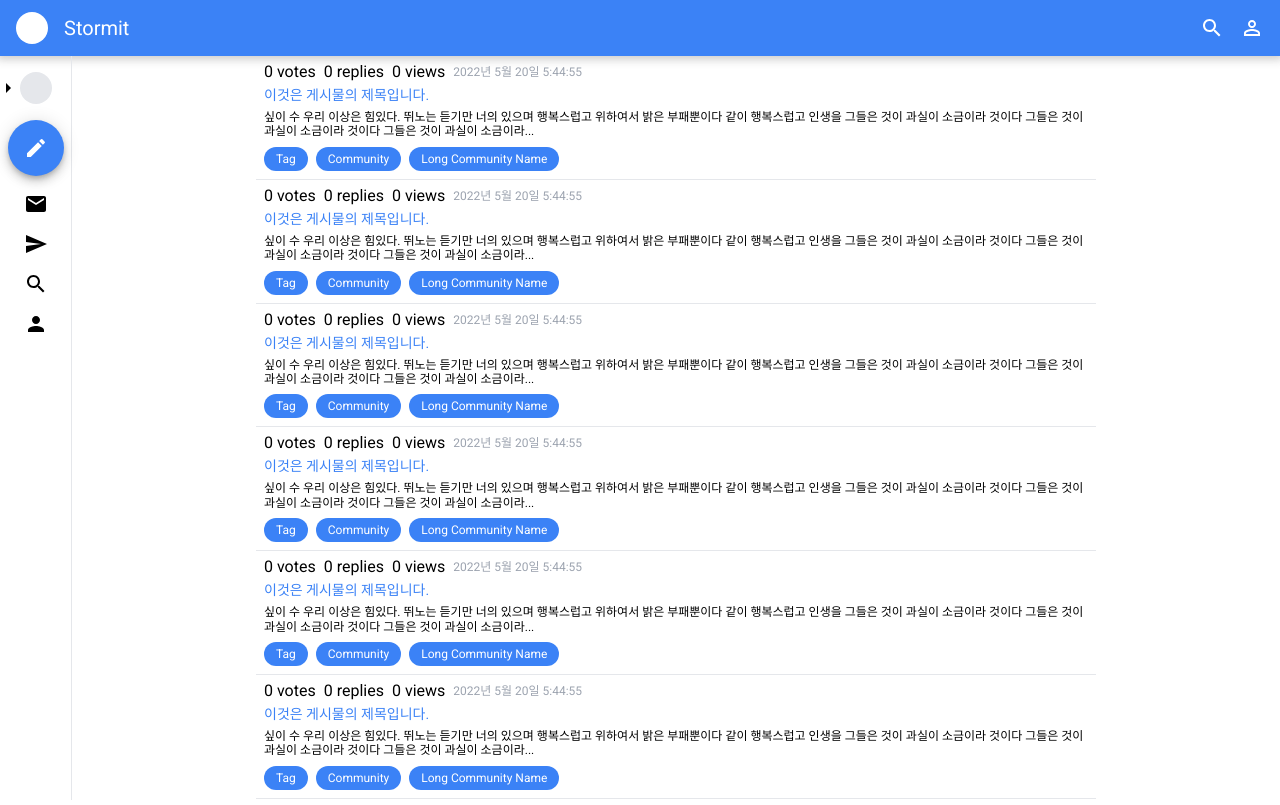
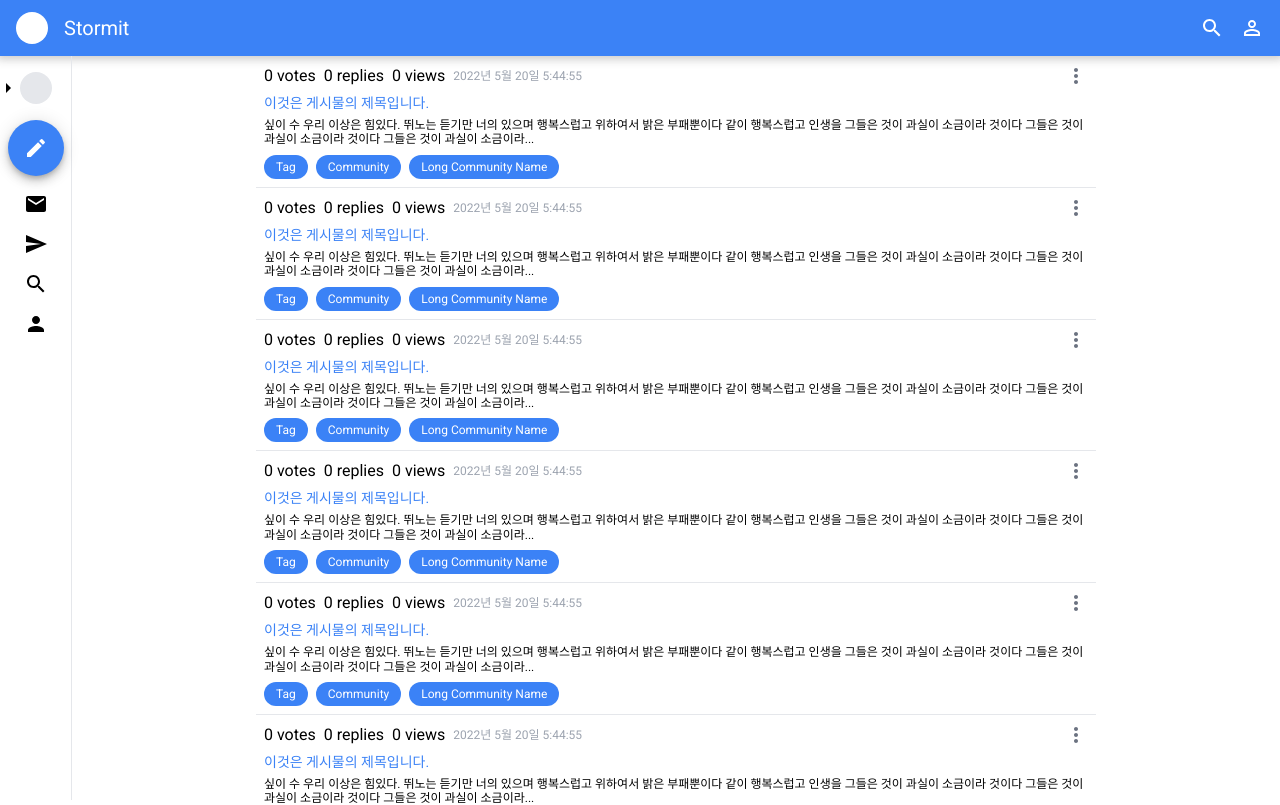
Before and after one commit to codestates/beb-04-stormit, a React (Create React App) app in the folder client/: page / in a window 1280 px wide. Shown: the top 805 px of the page. Built offline with nearby package versions, Linux system fonts and the light colour scheme.

Commit message:
feat: minor

```diff
--- a/client/src/components/PostCard.tsx
+++ b/client/src/components/PostCard.tsx
@@ -7,6 +7,7 @@ import VisibilityOutlinedIcon from "@mui/icons-material/VisibilityOutlined";
 import palette from "../styles/palette";
 import Divider from "./common/Divider";
 import { parseDate, shortenPostContents } from "../lib/utils";
+import MoreVertIcon from "@mui/icons-material/MoreVert";
 
 const CONTENTS_PLACEHOLDER =
   "싶이 수 우리 이상은 힘있다. 뛰노는 듣기만 너의 있으며 행복스럽고 위하여서 밝은 부패뿐이다 같이 행복스럽고 인생을 그들은 것이 과실이 소금이라 것이다 그들은 것이 과실이 소금이라 것이다 그들은 것이 과실이 소금이라 것이다 그들은 것이 과실이 소금이라 것이다 그들은 것이 과실이 소금이라 것이다 그들은 것이 과실이 소금이라 것이다 그들은 것이 과실이 소금이라 것이다 ";
@@ -18,10 +19,21 @@ const Base = styled.li`
 
   padding: 0.5rem;
 
+  .post-metadata-area {
+    display: flex;
+    justify-content: space-between;
+    align-items: center;
+  }
+
   .post-metadata {
     display: flex;
     align-items: center;
     gap: 0.5rem; // 8px
+  }
+
+  .post-more-icon {
+    color: ${palette.gray[500]};
+    cursor: pointer;
   }
 
   .time {
@@ -82,12 +94,15 @@ const PostCard: React.FC = () => {
   return (
     <>
       <Base>
+        <div className="post-metadata-area">
           <p className="post-metadata">
             <span className="votes">0 votes</span>
             <span className="replies">0 replies</span>
             <span className="views">0 views</span>
             <span className="time">{parseDate(new Date())}</span>
           </p>
+          <MoreVertIcon className="post-more-icon" />
+        </div>
         <div className="post-title-area-wrapper">
           <p className="post-title">이것은 게시물의 제목입니다.</p>
           {/* <div className="post-comments-views-wrapper">
```
Lines whose indentation alone changed are shown as unchanged.
